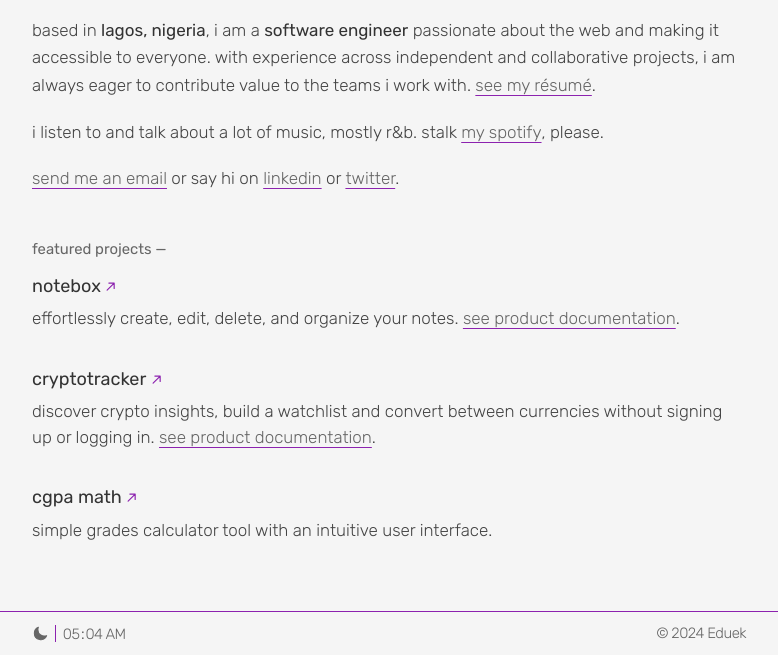
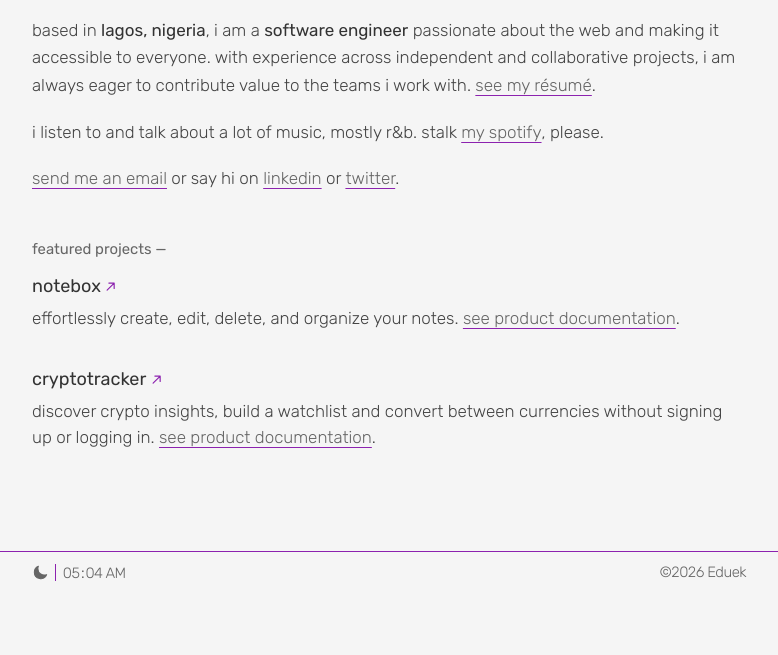
Before and after one commit to the-eduek/the-eduek.github.io, a website built with Vite: page index.html in a window 1280 px wide. Shown: the part 206-861 px from the top of the page, without its empty margins (251-1029 px from the left). After the commit the page ends 800 px from the top, so only its background shows below. Built offline with nearby package versions, Linux system fonts and the light colour scheme.

Commit message:
fix: date and time update

```diff
--- a/index.html
+++ b/index.html
@@ -261,46 +261,6 @@
               data-project-line
             ></span>
           </li>
-
-          <li class="project">
-            <h3 class="project__title">
-              <a
-                href="https://cgpamath.netlify.app/"
-                target="_blank"
-              >
-                <span class="title">
-                  <span
-                    data-content="CGPA Math"
-                    aria-hidden="true"
-                  ></span>
-                  CGPA Math
-                </span>
-              </a>
-
-              <span class="icon">
-                <svg
-                  fill="none"
-                  stroke="currentColor"
-                  stroke-width="2.5"
-                  viewBox="0 0 24 24"
-                  xmlns="http://www.w3.org/2000/svg"
-                  aria-hidden="true"
-                >
-                  <path
-                    stroke-linecap="round"
-                    stroke-linejoin="round"
-                    d="M4.5 19.5l15-15m0 0H8.25m11.25 0v11.25"
-                  ></path>
-                </svg>
-              </span>
-            </h3>
-
-            <p class="project__desc">
-              simple grades calculator tool with an intuitive user interface.
-            </p>
-
-            <span class="project__line"></span>
-          </li>
         </ul>
       </section>
     </main>
@@ -327,7 +287,7 @@
           <span data-meridiem></span>
         </p>
 
-        <p>&copy; 2024 Eduek</p>
+        <p>&copy;<span data-year></span> Eduek</p>
       </div>
     </footer>
 
--- a/src/functions/timer.ts
+++ b/src/functions/timer.ts
@@ -17,11 +17,13 @@ type HourString =
 function timerFn(
   hourElement: HTMLElement,
   minuteElement: HTMLElement,
-  meridiemElement: HTMLElement
+  meridiemElement: HTMLElement,
+  yearElement: HTMLElement,
 ): void {
   function setTime(): void {
     const date = new Date();
     const hour = date.getHours();
+    const year = date.getFullYear();
     const minute = date.getMinutes();
 
     function displayHour(hour: number): HourString {
@@ -35,6 +37,7 @@ function timerFn(
     hourElement.innerHTML = displayHour(hour);
     minuteElement.innerHTML = minute < 10 ? `0${minute}` : `${minute}`;
     meridiemElement.innerHTML = hour < 12 ? `AM` : `PM`;
+    yearElement.innerHTML = year.toString();
   }
 
   setTime();
@@ -44,7 +47,8 @@ function timerFn(
 // timer display
 const hourElement: HTMLSpanElement = document.querySelector("[data-hour]")!;
 const minuteElement: HTMLSpanElement = document.querySelector("[data-minute]")!;
+const yearElement: HTMLSpanElement = document.querySelector("[data-year]")!;
 const meridiemElement: HTMLSpanElement =
   document.querySelector("[data-meridiem]")!;
 
-timerFn(hourElement, minuteElement, meridiemElement);
+timerFn(hourElement, minuteElement, meridiemElement, yearElement);
```
Also changed, not shown: README.md.
